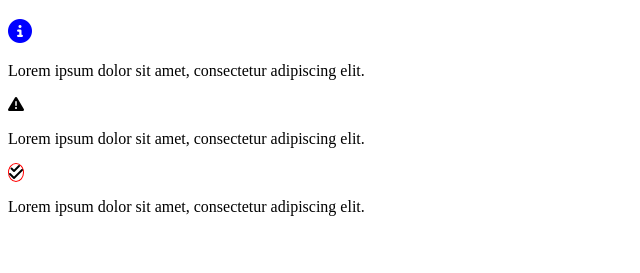
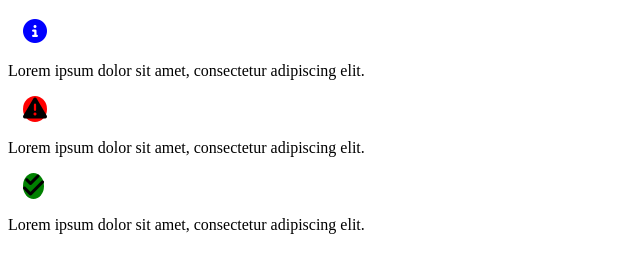
Before and after one commit to AASJATT/component-library, a plain HTML site: page alerts.html in a window 1280 px wide. Shown: the part 87-360 px from the top of the page, without its empty margins (0-640 px from the left). Drawn offline with Linux system fonts and the light colour scheme.

Commit message:
alert updated

```diff
--- a/alerts.css
+++ b/alerts.css
@@ -1,10 +1,25 @@
 .alert-icon-container{
     color:blue;
     font-size:x-large;
+    margin:15px;
+}
+
+.alert-triangle-container{
+    background: red;
+    height: 100px;
+    width: 100px;
+    border-radius: 50%;
+    font-size: x-large;
+    margin:15px;
 }
 
 .alert-check-double-container{
-    border: 1px solid red;
+    background: green;
+    height:100px;
+    width:100px;
     border-radius: 50%;
+    font-size: x-large;
+    margin:15px
+
 
 }
```
